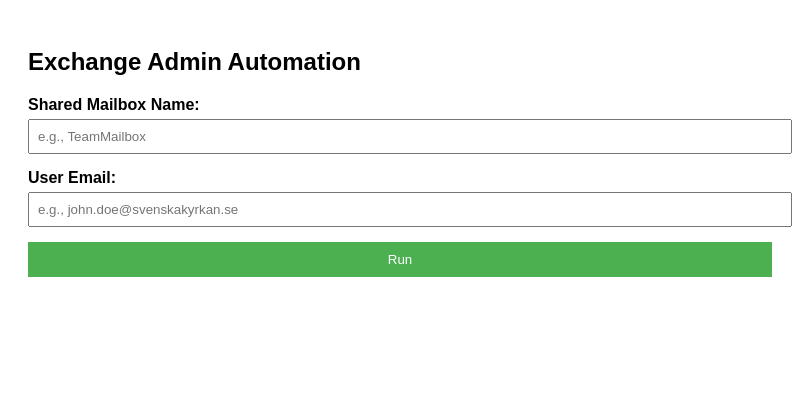
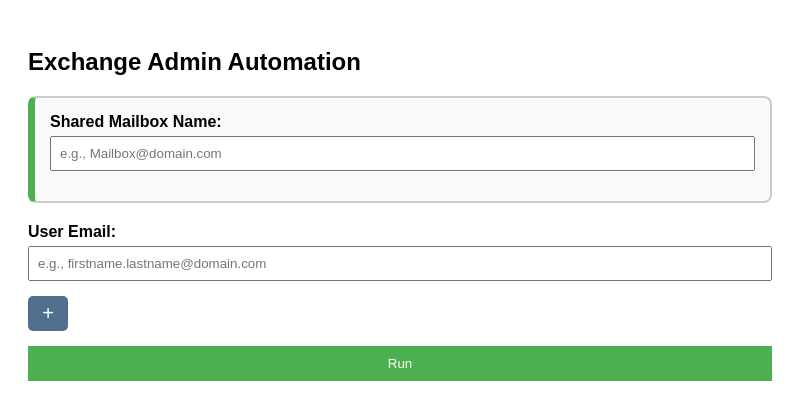
Before and after one commit to JPsson/exchange-mail-automation, an Electron app: page index.html in a window 800 px wide. Drawn offline with Linux system fonts and the light colour scheme; no server answers.

Commit message:
Fix css and add option to include multiple emails to add to the shared mailbox

```diff
--- a/index.html
+++ b/index.html
@@ -4,22 +4,108 @@
   <meta charset="UTF-8">
   <title>Exchange automator</title>
   <style>
-    body { font-family: Arial, sans-serif; padding: 20px; }
-    label { display: block; margin-bottom: 5px; font-weight: bold; }
-    input { width: 100%; padding: 8px; margin-bottom: 15px; }
-    button { padding: 10px; width: 100%; background-color: #4CAF50; color: white; border: none; cursor: pointer; }
-    button:hover { background-color: #45a049; }
-    #status { margin-top: 10px; color: #333; }
+    body
+    {
+      font-family: Arial, sans-serif;
+      padding: 20px;
+    }
+
+    label
+    {
+      display: block;
+      margin-bottom: 5px;
+      font-weight: bold;
+    }
+
+    input
+    {
+      width: 100%;
+      padding: 8px;
+      margin-bottom: 15px;
+      box-sizing: border-box;
+    }
+
+    button
+    {
+      padding: 10px;
+      width: 100%;
+      background-color: #4CAF50;
+      color: white;
+      border: none;
+      cursor: pointer;
+    }
+
+    button:hover
+    {
+      background-color: #45a049;
+    }
+
+    #status
+    {
+      margin-top: 10px;
+      color: #333;
+    }
+
+    .section
+    {
+      padding: 15px;
+      margin-bottom: 20px;
+      border: 2px solid #ccc;
+      border-radius: 8px;
+      background-color: #f9f9f9;
+      box-sizing: border-box; /* ✅ Prevents padding from causing overflow */
+    }
+
+    #sharedMailboxSection
+    {
+      border-left: 7px solid #4CAF50; /* Optional: accent stripe */
+    }
+
+    #addEmailBtn {
+      width: 40px;               /* Smaller width */
+      height: 35px;              /* Optional: make it square */
+      font-size: 20px;           /* Bigger "+" symbol */
+      background-color: #506f8d; /* Blue color */
+      color: rgb(255, 255, 255);              /* Text color */
+      padding: 0;                /* Tighten padding to center the + nicely */
+      border-radius: 5px;        /* Rounded corners */
+      margin-bottom: 15px;       /* Keeps spacing under button */
+}
   </style>
 </head>
 <body>
   <h2>Exchange Admin Automation</h2>
+<div class="section" id="sharedMailboxSection">
   <label for="sharedMailbox">Shared Mailbox Name:</label>
-  <input type="text" id="sharedMailbox" placeholder="e.g., TeamMailbox">
-  <label for="email">User Email:</label>
-  <input type="text" id="email" placeholder="e.g., john.doe@svenskakyrkan.se">
+  <input type="text" id="sharedMailbox" placeholder="e.g., Mailbox@domain.com">
+</div>
+  <div id="emailFields">
+    <label for="email">User Email:</label>
+    <input type="text" id="email" name="email" placeholder="e.g., firstname.lastname@domain.com">
+  </div>
+  <button type="button" id="addEmailBtn">+</button>
   <button id="runButton">Run</button>
   <div id="status"></div>
-  <script src="renderer.js"></script>
+  <script>
+    let emailCounter = 1;
+
+    document.getElementById('addEmailBtn').addEventListener('click', () => {
+      emailCounter++;
+
+      const emailFieldsDiv = document.getElementById('emailFields');
+
+      const label = document.createElement('label');
+      label.setAttribute('for', 'email' + emailCounter);
+
+      const input = document.createElement('input');
+      input.type = 'text';
+      input.id = 'email' + emailCounter;
+      input.name = 'email' + emailCounter;
+      input.placeholder = 'e.g., firstname.lastname@domain.com';
+
+      emailFieldsDiv.appendChild(label);
+      emailFieldsDiv.appendChild(input);
+    });
+  </script>
 </body>
 </html>
```
